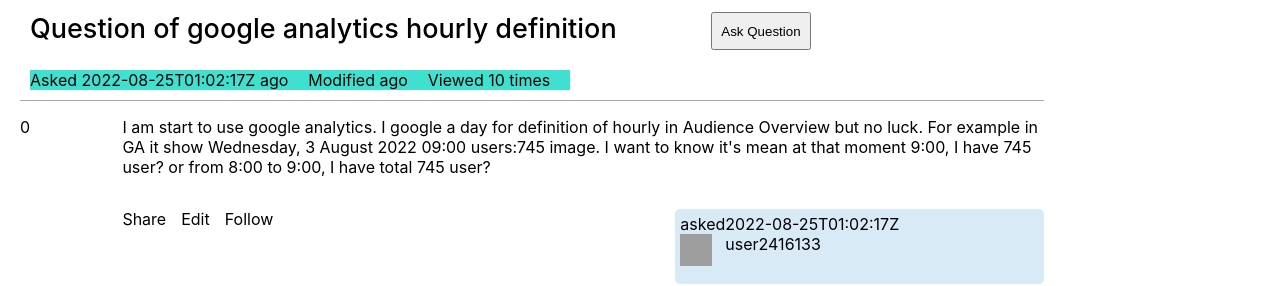
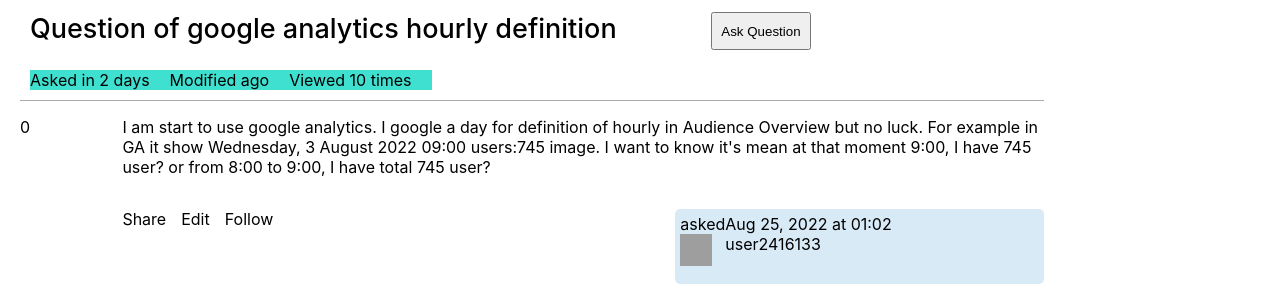
Before and after one commit to codestates-seb/seb39_pre_052, a React (Create React App) app in the folder fe/: page /questions/1 in a window 1280 px wide. Shown: the part 189-475 px from the top of the page. Built offline with nearby package versions, Linux system fonts and the light colour scheme; grey boxes are pictures that could not be loaded.

Commit message:
time formatting done

```diff
--- a/fe/package.json
+++ b/fe/package.json
@@ -13,9 +13,11 @@
     "@testing-library/react": "^13.3.0",
     "@testing-library/user-event": "^13.5.0",
     "interweave": "^13.0.0",
+    "moment": "^2.29.4",
     "react": "^18.2.0",
     "react-dom": "^18.2.0",
     "react-js-stickynav": "^1.0.2",
+    "react-moment": "^1.1.2",
     "react-quill": "^2.0.0",
     "react-redux": "^8.0.2",
     "react-router-dom": "^6.3.0",
--- a/fe/src/components/PostA.js
+++ b/fe/src/components/PostA.js
@@ -3,6 +3,19 @@
 import Pagination from "./Pagination";
 
 const PostA = () => {
+  const datedata = new Date(dummy[0].time);
+  const month = new Intl.DateTimeFormat("en", { month: "short" }).format(
+    datedata
+  );
+  const year = new Intl.DateTimeFormat("en", { year: "numeric" }).format(
+    datedata
+  );
+  const day = new Intl.DateTimeFormat("en", { day: "2-digit" }).format(
+    datedata
+  );
+  const fullDateFormat = `${month} ${day}, ${year} at ${(
+    "0" + datedata.getHours()
+  ).slice(-2)}:${("0" + datedata.getMinutes()).slice(-2)}`;
   return (
     <>
       <AHeader>
@@ -28,7 +41,7 @@
                 <div>img</div>
               </div>
               <div>
-                <span>{dummy[0].time}</span>
+                <span>{fullDateFormat}</span>
                 <div>{dummy[0].userId}</div>
               </div>
             </div>
--- a/fe/src/components/PostQ.js
+++ b/fe/src/components/PostQ.js
@@ -1,7 +1,25 @@
 import styled from "styled-components";
 import dummy from "../dummy";
+import Moment from "react-moment";
 
 const PostQ = () => {
+  /* answered Jul 28, 2011 at 22:22 */
+  const datedata = new Date(dummy[0].time);
+  //   console.log(datedata); //Thu Aug 25 2022 10:02:17 GMT+0900 (한국 표준시)
+
+  const month = new Intl.DateTimeFormat("en", { month: "short" }).format(
+    datedata
+  );
+  const year = new Intl.DateTimeFormat("en", { year: "numeric" }).format(
+    datedata
+  );
+  const day = new Intl.DateTimeFormat("en", { day: "2-digit" }).format(
+    datedata
+  );
+  const fullDateFormat = `${month} ${day}, ${year} at ${(
+    "0" + datedata.getHours()
+  ).slice(-2)}:${("0" + datedata.getMinutes()).slice(-2)}`;
+
   return (
     <>
       <QHeader>
@@ -10,7 +28,9 @@
           <Button>Ask Question</Button>
         </div>
         <TitleInfo>
-          <div>Asked {dummy[0].time} ago</div>
+          <div>
+            Asked <Moment fromNow>2022-09-01T16:10:46.910852</Moment>
+          </div>
           <div>Modified ago</div>
           <div> Viewed {dummy[0].viewNum} times</div>
         </TitleInfo>
@@ -33,7 +53,7 @@
                 </div>
               </div>
               <div>
-                <span>{dummy[0].time}</span>
+                <span>{fullDateFormat}</span>
                 <div>{dummy[0].userId}</div>
               </div>
             </div>
--- a/fe/src/components/PostQAC.js
+++ b/fe/src/components/PostQAC.js
@@ -13,9 +13,12 @@
   );
 };
 const Container = styled.div`
-  height: 100vh;
-  width: 80vw;
+  height: 100%;
+  width: 80%;
   margin: 20px;
+  /* ::-webkit-scrollbar {
+    display: none;
+  } */
 `;
 
 export default PostQAC;
```
Also changed, not shown: 1 other file (tests, documents, lock files or other folders).
